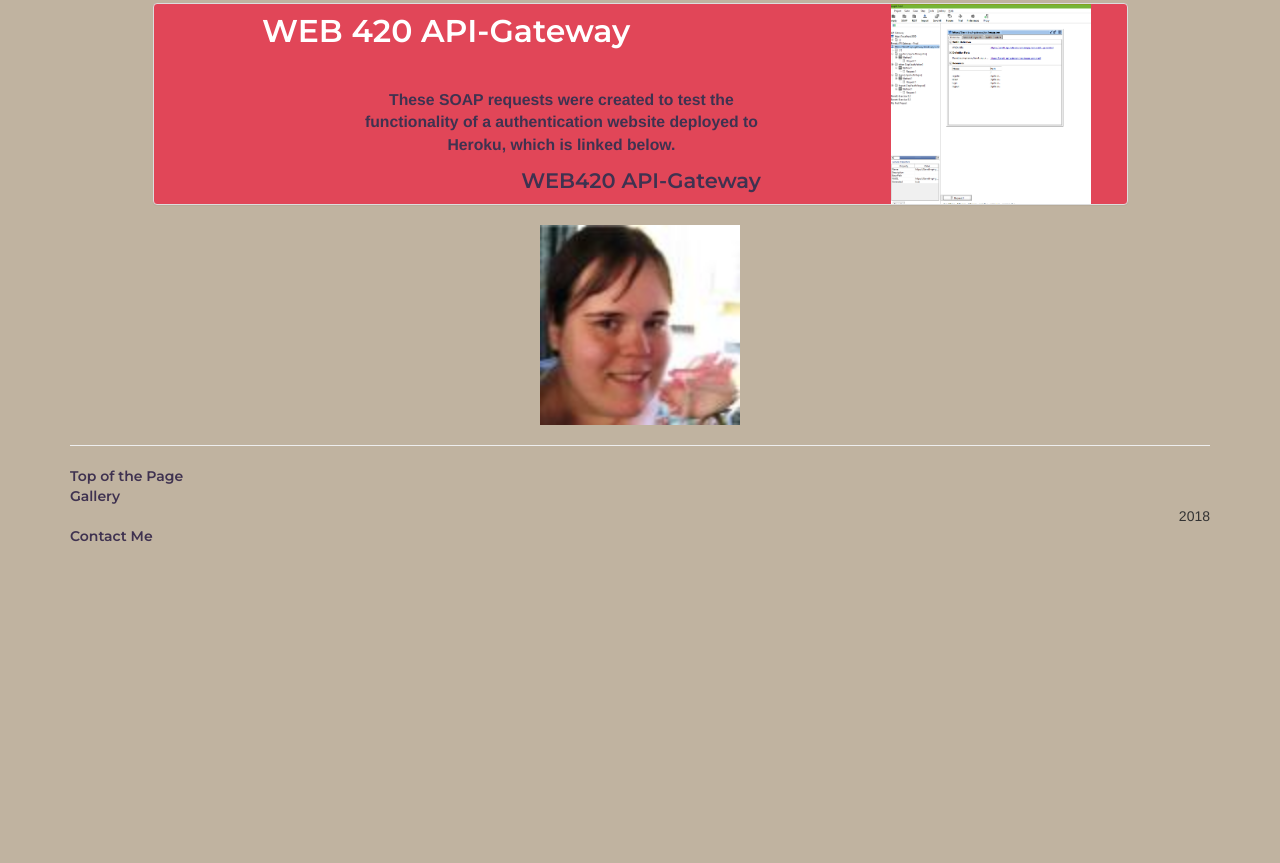
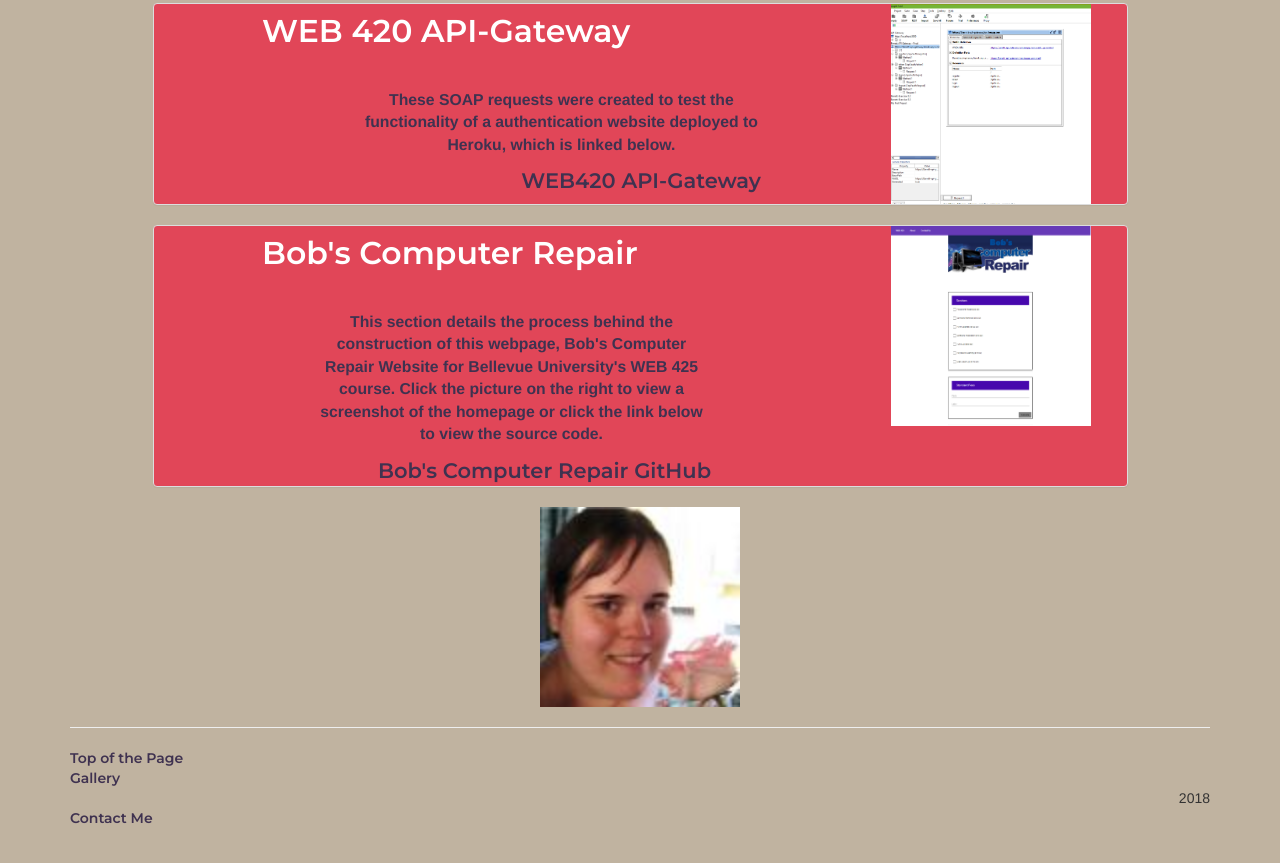
Before and after one commit to Amesip/amesip.github.io, a plain HTML site: page Barrett-Personal-Porfolio/index.html in a window 1280 px wide. Shown: the part 1432-2295 px from the top of the page. Before the commit the page ends 2013 px from the top, so only its background shows below. Drawn offline with Linux system fonts and the light colour scheme.

Commit message:
Adding Week 9

```diff
--- a/Barrett-Personal-Porfolio/index.html
+++ b/Barrett-Personal-Porfolio/index.html
@@ -226,6 +226,37 @@
             </div>
         </div>
         <div class="row">
+            <div class="col-md-1">
+            </div>
+            <div class="col-md-10 panel panel-default" id="box">
+                <div class="col-md-1">
+                </div>
+                <div class="col-md-8">
+                    <h4>Bob's Computer Repair</h4>
+                    </br>
+                    <div class="col-md-1">
+                    </div>
+                    <div class="col-md-8">
+                        <div class="row">
+                            <p align=center>This section details the process behind the construction of this webpage, Bob's Computer Repair
+                                Website for Bellevue University's WEB 425 course.  Click the picture on the right
+                                to view a screenshot of the homepage or click the link below to view the source code.</p>
+                        </div>
+                        <div class="row" align=right>
+                            <a href="https://github.com/Amesip/web-425/tree/master/barrett-bobs-computer-repair/barrett-bobs-computer-repair" target="_blank" title="Bob's Computer Repair GitHub Repository">Bob's Computer Repair GitHub</a>
+                        </div>
+                    </div>
+                </div>
+                <div class="col-md-3">
+                    <a href="IMAGES/bobs-computer-repair.PNG" target="_blank" title="Bob's Computer Repair Image">
+                        <img src="IMAGES/bobs-computer-repair.PNG" class="image1" style="height:200px; width:200px" alt="Bob's Computer Repair">
+                    </a>
+                </div>
+            </div>
+            <div class="col-md-1">
+            </div>
+        </div>
+        <div class="row">
             <div class="col-md-3">
             </div>
             <div class="col-md-6">
```
Also changed, not shown: Barrett-Personal-Porfolio/IMAGES/bobs-computer-repair.PNG (added).
